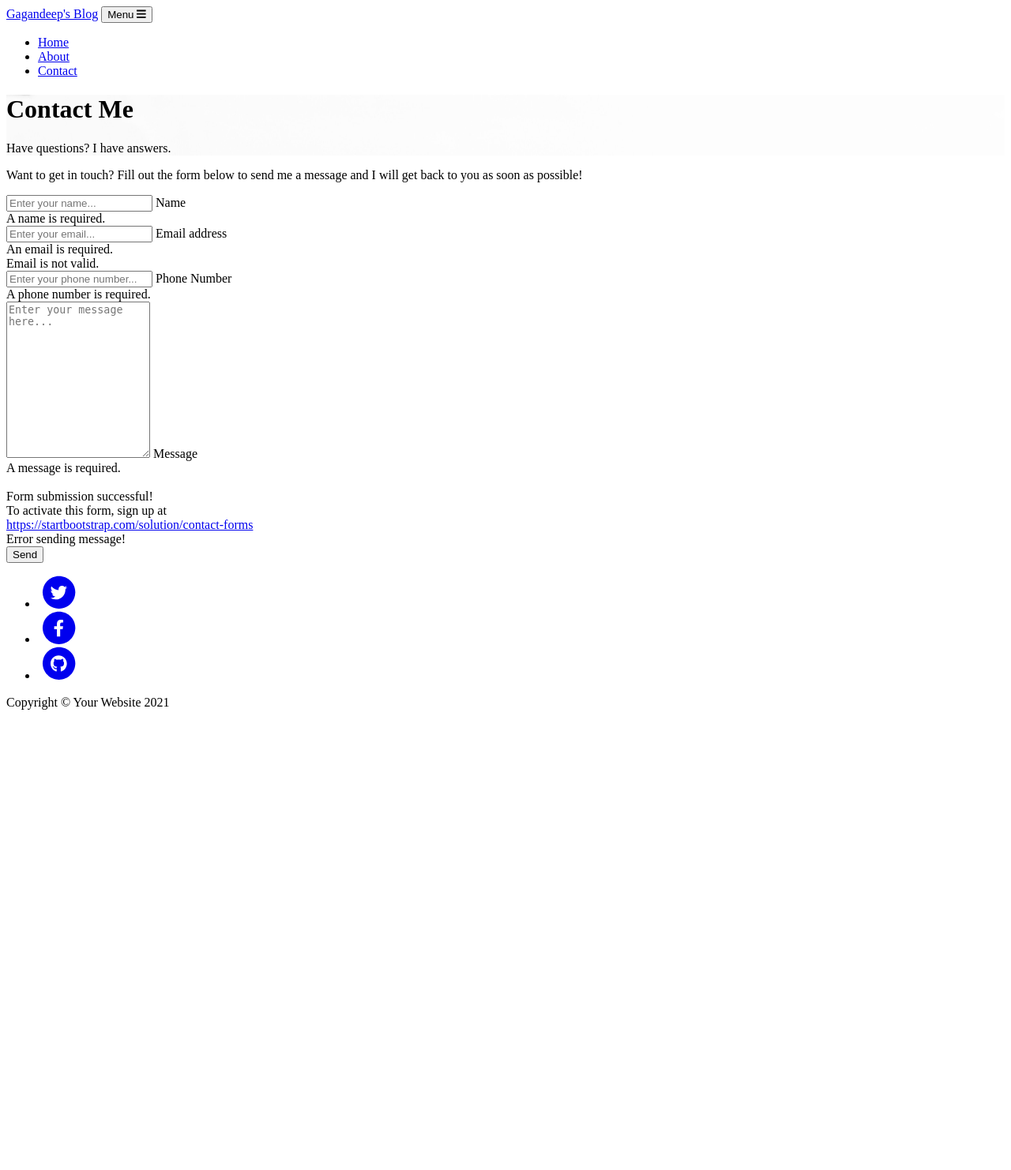
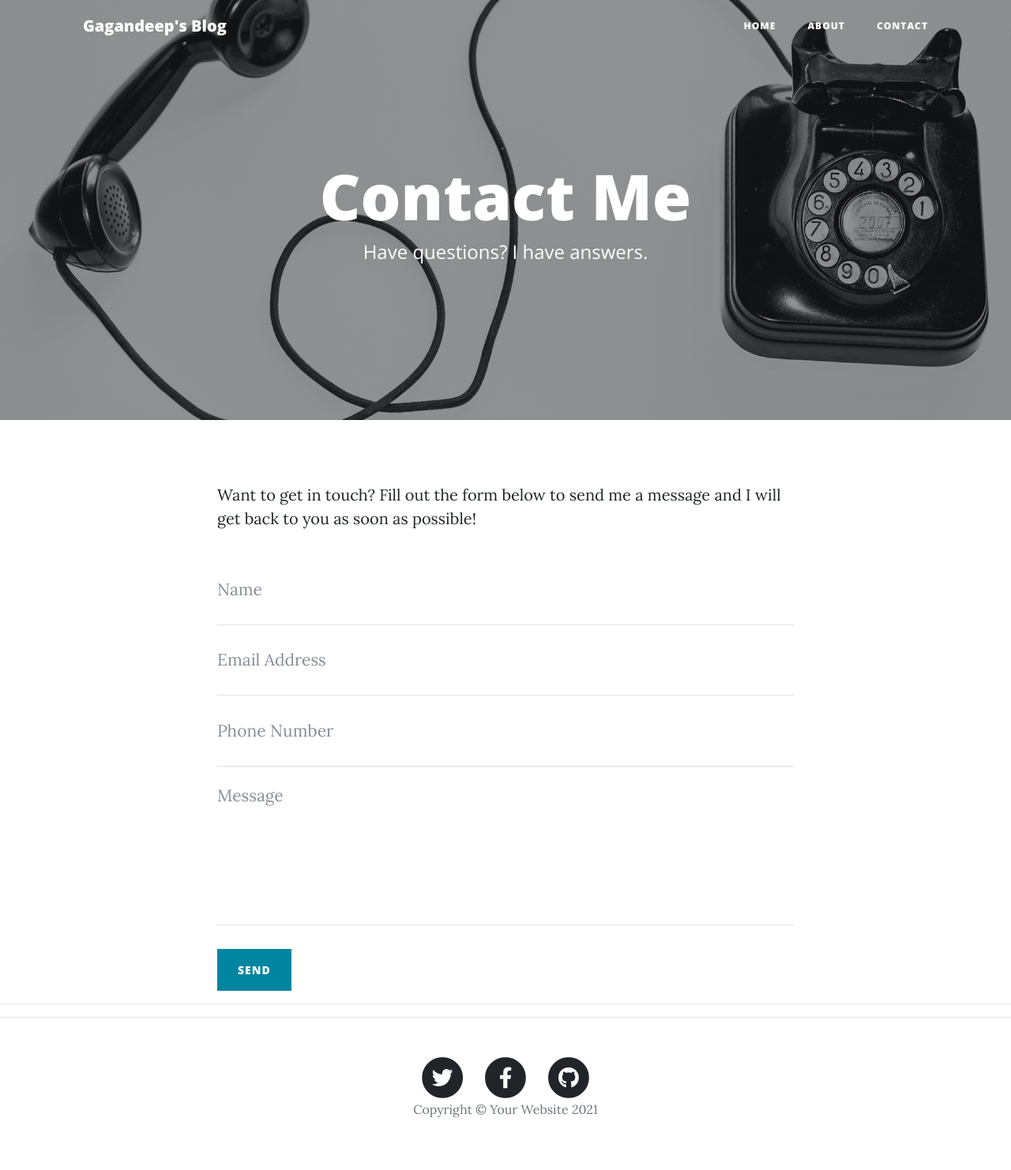
Before and after one commit to gagandeep2998/blog_webiste, a Flask app: page /contact in a window 1280 px wide. Shown: the whole page at 79% size. Before the commit the page ends 899 px from the top, so only its background shows below. Run offline with Flask 2, Linux system fonts and the light colour scheme; some libraries are stand-ins or nearby versions.

Commit message:
fix styles of web pages

```diff
--- a/app/templates/contact.html
+++ b/app/templates/contact.html
@@ -1,9 +1,11 @@
-{% include 'header.html' %}
-<!-- Page Header-->
-<header class="masthead" style="background-image: url({{ url_for('static', filename='assets/img/contact-bg.jpg') }}">
-    <div class="container position-relative px-4 px-lg-5">
-        <div class="row gx-4 gx-lg-5 justify-content-center">
-            <div class="col-md-10 col-lg-8 col-xl-7">
+{% include "header.html" %}
+
+  <!-- Page Header -->
+  <header class="masthead" style="background-image: url('{{ url_for('static', filename='img/contact-bg.jpg')}}')">
+    <div class="overlay"></div>
+    <div class="container">
+      <div class="row">
+        <div class="col-lg-8 col-md-10 mx-auto">
           <div class="page-heading">
             <h1>Contact Me</h1>
             <span class="subheading">Have questions? I have answers.</span>
@@ -12,77 +14,52 @@
       </div>
     </div>
   </header>
-<!-- Main Content-->
-<main class="mb-4">
-    <div class="container px-4 px-lg-5">
-        <div class="row gx-4 gx-lg-5 justify-content-center">
-            <div class="col-md-10 col-lg-8 col-xl-7">
-                <p>Want to get in touch? Fill out the form below to send me a message and I will get back to you as soon
-                    as possible!</p>
-                <div class="my-5">
-                    <!-- * * * * * * * * * * * * * * *-->
-                    <!-- * * SB Forms Contact Form * *-->
-                    <!-- * * * * * * * * * * * * * * *-->
-                    <!-- This form is pre-integrated with SB Forms.-->
-                    <!-- To make this form functional, sign up at-->
-                    <!-- https://startbootstrap.com/solution/contact-forms-->
-                    <!-- to get an API token!-->
-                    <form id="contactForm" data-sb-form-api-token="API_TOKEN">
-                        <div class="form-floating">
-                            <input class="form-control" id="name" type="text" placeholder="Enter your name..."
-                                data-sb-validations="required" />
-                            <label for="name">Name</label>
-                            <div class="invalid-feedback" data-sb-feedback="name:required">A name is required.</div>
-                        </div>
-                        <div class="form-floating">
-                            <input class="form-control" id="email" type="email" placeholder="Enter your email..."
-                                data-sb-validations="required,email" />
-                            <label for="email">Email address</label>
-                            <div class="invalid-feedback" data-sb-feedback="email:required">An email is required.</div>
-                            <div class="invalid-feedback" data-sb-feedback="email:email">Email is not valid.</div>
-                        </div>
-                        <div class="form-floating">
-                            <input class="form-control" id="phone" type="tel" placeholder="Enter your phone number..."
-                                data-sb-validations="required" />
-                            <label for="phone">Phone Number</label>
-                            <div class="invalid-feedback" data-sb-feedback="phone:required">A phone number is required.
+
+  <!-- Main Content -->
+  <div class="container">
+    <div class="row">
+      <div class="col-lg-8 col-md-10 mx-auto">
+        <p>Want to get in touch? Fill out the form below to send me a message and I will get back to you as soon as possible!</p>
+        <!-- Contact Form - Enter your email address on line 19 of the mail/contact_me.php file to make this form work. -->
+        <!-- WARNING: Some web hosts do not allow emails to be sent through forms to common mail hosts like Gmail or Yahoo. It's recommended that you use a private domain email address! -->
+        <!-- To use the contact form, your site must be on a live web host with PHP! The form will not work locally! -->
+        <form name="sentMessage" id="contactForm" novalidate>
+          <div class="control-group">
+            <div class="form-group floating-label-form-group controls">
+              <label>Name</label>
+              <input type="text" class="form-control" placeholder="Name" id="name" required data-validation-required-message="Please enter your name.">
+              <p class="help-block text-danger"></p>
             </div>
           </div>
-                        <div class="form-floating">
-                            <textarea class="form-control" id="message" placeholder="Enter your message here..."
-                                style="height: 12rem" data-sb-validations="required"></textarea>
-                            <label for="message">Message</label>
-                            <div class="invalid-feedback" data-sb-feedback="message:required">A message is required.
+          <div class="control-group">
+            <div class="form-group floating-label-form-group controls">
+              <label>Email Address</label>
+              <input type="email" class="form-control" placeholder="Email Address" id="email" required data-validation-required-message="Please enter your email address.">
+              <p class="help-block text-danger"></p>
             </div>
           </div>
-                        <br />
-                        <!-- Submit success message-->
-                        <!---->
-                        <!-- This is what your users will see when the form-->
-                        <!-- has successfully submitted-->
-                        <div class="d-none" id="submitSuccessMessage">
-                            <div class="text-center mb-3">
-                                <div class="fw-bolder">Form submission successful!</div>
-                                To activate this form, sign up at
-                                <br />
-                                <a
-                                    href="https://startbootstrap.com/solution/contact-forms">https://startbootstrap.com/solution/contact-forms</a>
+          <div class="control-group">
+            <div class="form-group col-xs-12 floating-label-form-group controls">
+              <label>Phone Number</label>
+              <input type="tel" class="form-control" placeholder="Phone Number" id="phone" required data-validation-required-message="Please enter your phone number.">
+              <p class="help-block text-danger"></p>
             </div>
           </div>
-                        <!-- Submit error message-->
-                        <!---->
-                        <!-- This is what your users will see when there is-->
-                        <!-- an error submitting the form-->
-                        <div class="d-none" id="submitErrorMessage">
-                            <div class="text-center text-danger mb-3">Error sending message!</div>
+          <div class="control-group">
+            <div class="form-group floating-label-form-group controls">
+              <label>Message</label>
+              <textarea rows="5" class="form-control" placeholder="Message" id="message" required data-validation-required-message="Please enter a message."></textarea>
+              <p class="help-block text-danger"></p>
             </div>
-                        <!-- Submit Button-->
-                        <button class="btn btn-primary text-uppercase disabled" id="submitButton"
-                            type="submit">Send</button>
+          </div>
+          <br>
+          <div id="success"></div>
+          <button type="submit" class="btn btn-primary" id="sendMessageButton">Send</button>
         </form>
       </div>
     </div>
   </div>
-    </div>
-</main>
-{% include 'footer.html' %}
+
+  <hr>
+
+  {% include "footer.html" %}
--- a/app/templates/footer.html
+++ b/app/templates/footer.html
@@ -34,10 +34,11 @@
         </div>
     </div>
 </footer>
-<!-- Bootstrap core JS-->
-<script src="https://cdn.jsdelivr.net/npm/bootstrap@5.1.3/dist/js/bootstrap.bundle.min.js"></script>
-<!-- Core theme JS-->
-<script src="{{ url_for('static', filename='js/scripts.js')}}"></script>
+<!-- Bootstrap core JavaScript -->
+<script src="{{ url_for('static', filename='vendor/jquery/jquery.min.js')}}"></script>
+<script src="{{ url_for('static', filename='vendor/bootstrap/js/bootstrap.bundle.min.js')}}"></script>
+<!-- Custom scripts for this template -->
+<script src="{{ url_for('static', filename='js/clean-blog.min.js')}}"></script>
 </body>
 
 </html>
--- a/app/templates/header.html
+++ b/app/templates/header.html
@@ -7,39 +7,43 @@
     <meta name="description" content="" />
     <meta name="author" content="" />
     <title>Clean Blog - Start Bootstrap Theme</title>
+    <!-- Bootstrap core CSS -->
+    <link href="{{ url_for('static', filename='vendor/bootstrap/css/bootstrap.min.css') }}" rel="stylesheet">
     <link rel="icon" type="image/x-icon" href="{{ url_for('static', filename='assets/favicon.ico') }}" />
-    <!-- Font Awesome icons (free version)-->
-    <script src="https://use.fontawesome.com/releases/v5.15.4/js/all.js" crossorigin="anonymous"></script>
-    <!-- Google fonts-->
-    <link href="https://fonts.googleapis.com/css?family=Lora:400,700,400italic,700italic" rel="stylesheet"
-        type="text/css" />
+    <!-- Custom fonts for this template -->
+    <link href="{{ url_for('static', filename='vendor/fontawesome-free/css/all.min.css')}}" rel="stylesheet"
+        type="text/css">
+    <link href='https://fonts.googleapis.com/css?family=Lora:400,700,400italic,700italic' rel='stylesheet'
+        type='text/css'>
     <link
-        href="https://fonts.googleapis.com/css?family=Open+Sans:300italic,400italic,600italic,700italic,800italic,400,300,600,700,800"
-        rel="stylesheet" type="text/css" />
-    <!-- Core theme CSS (includes Bootstrap)-->
-    <link href="{{ url_for('static', filename='css/styles.css') }}" rel="stylesheet" />
+        href='https://fonts.googleapis.com/css?family=Open+Sans:300italic,400italic,600italic,700italic,800italic,400,300,600,700,800'
+        rel='stylesheet' type='text/css'>
+    <!-- Custom styles for this template -->
+    <link href="{{ url_for('static', filename='css/clean-blog.min.css')}}" rel="stylesheet">
 </head>
 
 <body>
-    <!-- Navigation-->
-    <nav class="navbar navbar-expand-lg navbar-light" id="mainNav">
-        <div class="container px-4 px-lg-5">
+
+    <nav class="navbar navbar-expand-lg navbar-light fixed-top" id="mainNav">
+        <div class="container">
             <a class="navbar-brand" href="{{ url_for('views.home')}}">Gagandeep's Blog</a>
-            <button class="navbar-toggler" type="button" data-bs-toggle="collapse" data-bs-target="#navbarResponsive"
-                aria-controls="navbarResponsive" aria-expanded="false" aria-label="Toggle navigation">
+            <button class="navbar-toggler navbar-toggler-right" type="button" data-toggle="collapse"
+                data-target="#navbarResponsive" aria-controls="navbarResponsive" aria-expanded="false"
+                aria-label="Toggle navigation">
                 Menu
                 <i class="fas fa-bars"></i>
             </button>
             <div class="collapse navbar-collapse" id="navbarResponsive">
-                <ul class="navbar-nav ms-auto py-4 py-lg-0">
-                    <li class="nav-item"><a class="nav-link px-lg-3 py-3 py-lg-4"
-                            href="{{ url_for('views.home')}}">Home</a>
+                <ul class="navbar-nav ml-auto">
+                    <li class="nav-item">
+                        <a class="nav-link" href="{{ url_for('views.home')}}">Home</a>
                     </li>
-                    <li class="nav-item"><a class="nav-link px-lg-3 py-3 py-lg-4"
-                            href="{{ url_for('views.about')}}">About</a>
+                    <li class="nav-item">
+                        <a class="nav-link" href="{{ url_for('views.about')}}">About</a>
                     </li>
-                    <li class="nav-item"><a class="nav-link px-lg-3 py-3 py-lg-4"
-                            href="{{ url_for('views.contact')}}">Contact</a></li>
+                    <li class="nav-item">
+                        <a class="nav-link" href="{{ url_for('views.contact')}}">Contact</a>
+                    </li>
                 </ul>
             </div>
         </div>
--- a/app/templates/post.html
+++ b/app/templates/post.html
@@ -22,7 +22,7 @@
     <div class="container px-4 px-lg-5">
         <div class="row gx-4 gx-lg-5 justify-content-center">
             <div class="col-md-10 col-lg-8 col-xl-7">
-                <p> {{ post.body }}
+                <p> {{ post.body | safe() }}
                 </p>
             </div>
         </div>
```
Also changed, not shown: app/templates/about.html (+27 -23 lines), app/templates/index.html (+3 -4 lines). Lines whose indentation alone changed are shown as unchanged.
